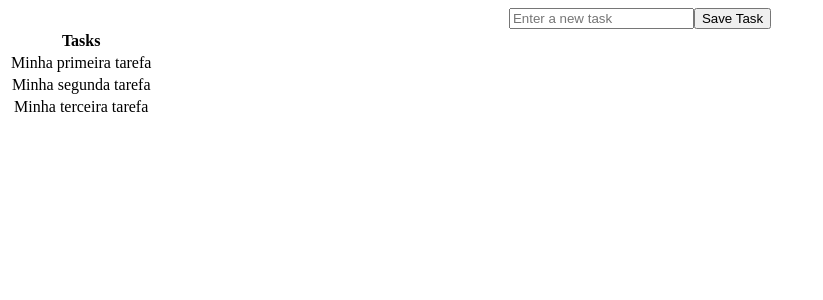
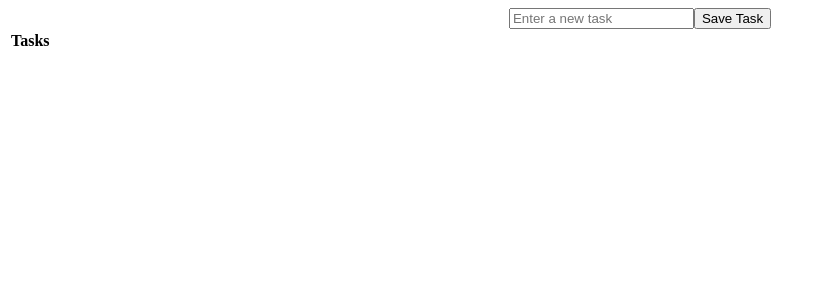
Before and after one commit to MatheusMoraes66/react-taskapp, a React (Create React App) app: page / in a window 1280 px wide. Shown: the top 300 px of the page, without its empty margins (0-823 px from the left). Built offline with nearby package versions, Linux system fonts and the light colour scheme.

Commit message:
App -> criação de uma função que salva as tarefas no localstorage

```diff
--- a/src/App.js
+++ b/src/App.js
@@ -1,23 +1,31 @@
 import { TaskCreator } from "./components/TaskCreator";
 import "./App.css";
-import { useState } from "react";
+import { useState, useEffect } from "react";
 
 function App() {
-const [tasksItems, setTasksItems] = useState([
-  { name: "Minha primeira tarefa", done: false},
-  { name: "Minha segunda tarefa", done: false},
-  { name: "Minha terceira tarefa", done: false},
-])
+  const [tasksItems, setTasksItems] = useState([]);
+
+  useEffect(() => {
+    let data = localStorage.getItem("tasks");
+    if (data) {
+      setTasksItems(JSON.parse(data));
+    }
+  }, []);
+
+  useEffect(() => {
+    localStorage.setItem("tasks", JSON.stringify(tasksItems));
+  }, [tasksItems]);
 
   const createNewTask = (taskname) => {
-  const isExistTask = tasksItems.find(task => task.name === taskname)
-  if(!isExistTask){
-    setTasksItems([...tasksItems, {name: taskname, done: false}])
+    const isExistTask = tasksItems.find((task) => task.name === taskname);
+    if (!isExistTask) {
+      setTasksItems([...tasksItems, { name: taskname, done: false }]);
     }
-}
+  };
+
   return (
     <div className="App">
-     <TaskCreator createNewTask={createNewTask}/>
+      <TaskCreator createNewTask={createNewTask} />
       <table>
         <thead>
           <tr>
@@ -25,20 +33,15 @@ const createNewTask = (taskname) => {
           </tr>
         </thead>
         <tbody>
-       {
-       tasksItems.map((task, index) => {
+          {tasksItems.map((task, index) => {
             return (
               <tr key={index}>
-             <td>
-              {task.name}
-             </td>
+                <td>{task.name}</td>
               </tr>
-         )
-       })
-     }
+            );
+          })}
         </tbody>
       </table>
-
     </div>
   );
 }
--- a/src/components/TaskCreator.js
+++ b/src/components/TaskCreator.js
@@ -6,7 +6,6 @@ export const TaskCreator = ({createNewTask}) => {
   const handleSubmit = (e) => {
     e.preventDefault();
     createNewTask(newTaskName);
-    localStorage.setItem("", 30);
     setNewTaskName("");
   };
   return (
--- a/src/index.js
+++ b/src/index.js
@@ -1,12 +1,7 @@
-import React from 'react';
-import ReactDOM from 'react-dom/client';
+import React from "react";
+import ReactDOM from "react-dom/client";
 
-import App from './App';
+import App from "./App";
 
-
-const root = ReactDOM.createRoot(document.getElementById('root'));
-root.render(
-  <React.StrictMode>
-    <App />
-  </React.StrictMode>
-);
+const root = ReactDOM.createRoot(document.getElementById("root"));
+root.render(<App />);
```
Lines whose indentation alone changed are shown as unchanged.
